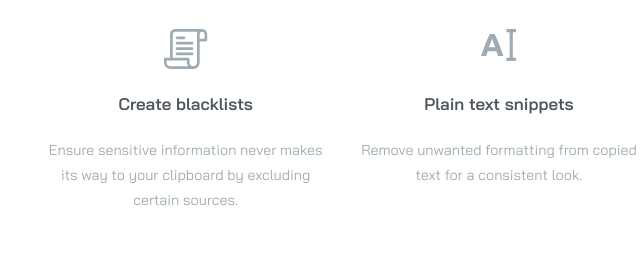
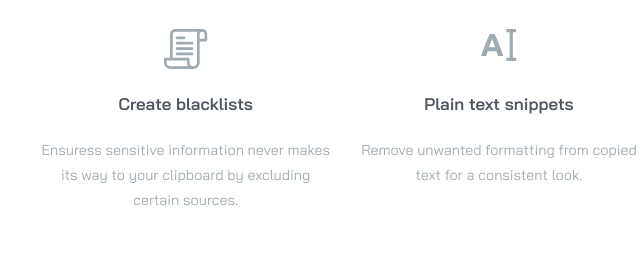
Before and after one commit to Ahmed-Seleem01/clipboard-landing-page-master, a website: page index.html in a window 1280 px wide. Shown: the part 2780-3043 px from the top of the page, 141-781 px from the left. Drawn offline with Linux system fonts and the light colour scheme.

Commit message:
test mistake

```diff
--- a/index.html
+++ b/index.html
@@ -97,7 +97,7 @@
               <img src="./images/icon-blacklist.svg" alt="" />
               <h3>Create blacklists</h3>
               <p>
-                Ensure sensitive information never makes its way to your
+                Ensuress sensitive information never makes its way to your
                 clipboard by excluding certain sources.
               </p>
             </div>
```
